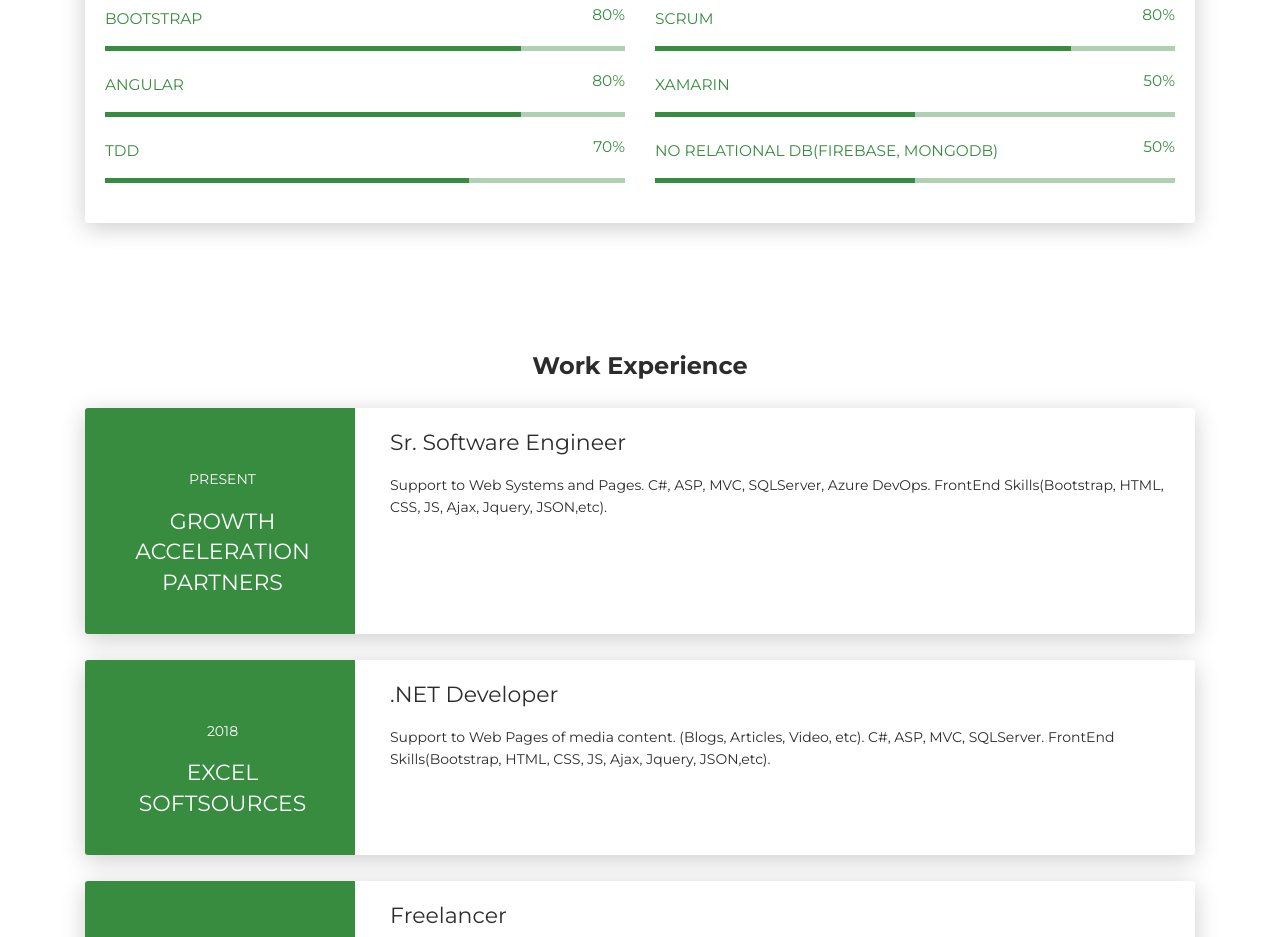
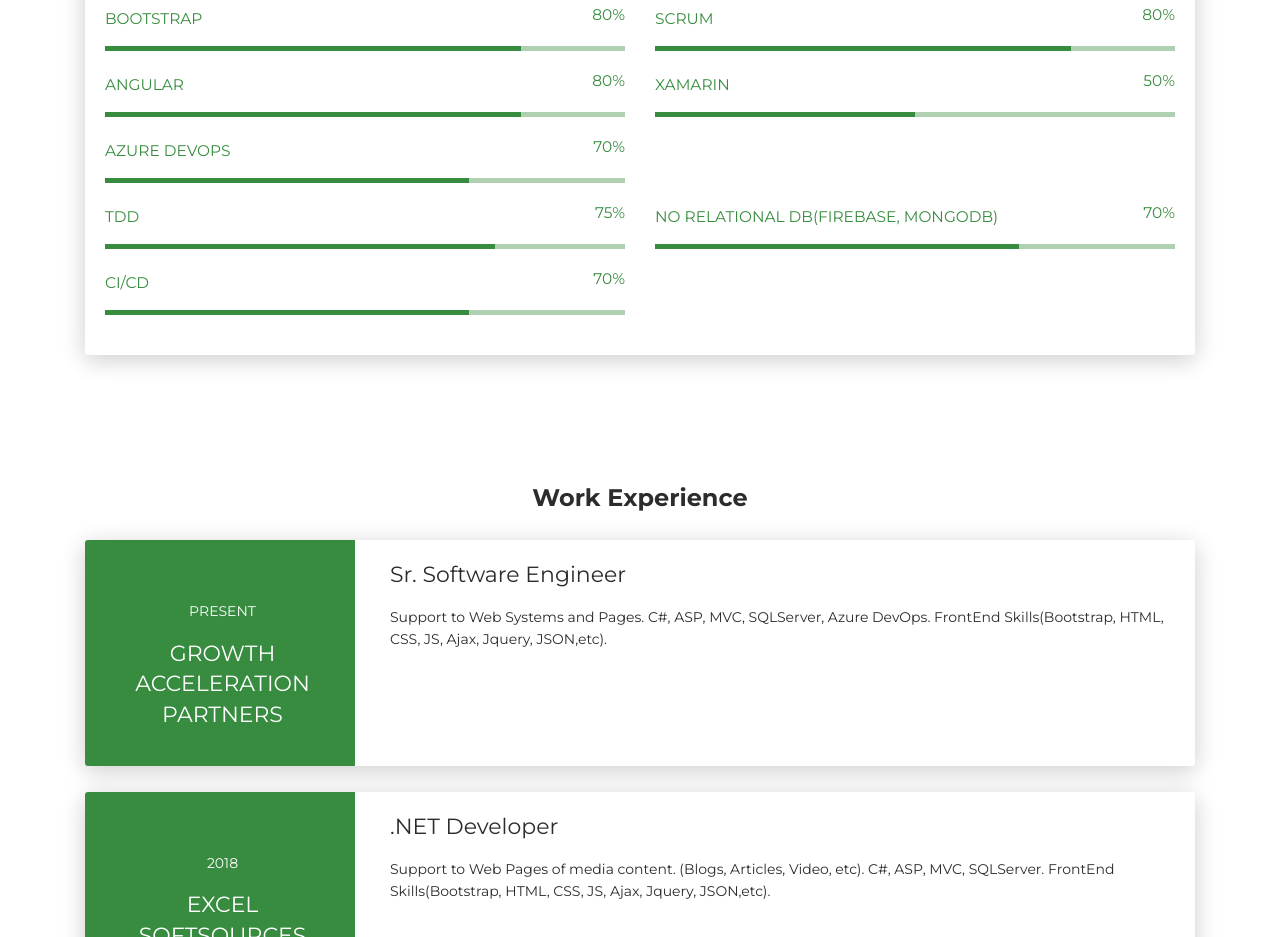
Before and after one commit to lfowks/myProfile, a plain HTML site: page index.html in a window 1280 px wide. Shown: the part 1600-2537 px from the top of the page. Drawn offline with Linux system fonts and the light colour scheme.

Commit message:
Update index.html

```diff
--- a/index.html
+++ b/index.html
@@ -310,19 +310,33 @@
                 </div>
               </div>
             </div>
+            <div class="col-md-6">
+            <div class="progress-container progress-primary"><span class="progress-badge">Azure DevOps</span>
+              <div class="progress">
+                <div class="progress-bar progress-bar-primary" data-aos="progress-full" data-aos-offset="10" data-aos-duration="2000" role="progressbar" aria-valuenow="70" aria-valuemin="0" aria-valuemax="100" style="width: 70%;"></div><span class="progress-value">70%</span>
+              </div>
+            </div>
+          </div>
         </div>
         <div class="row">
           <div class="col-md-6">
             <div class="progress-container progress-primary"><span class="progress-badge">TDD</span>
+              <div class="progress">
+                <div class="progress-bar progress-bar-primary" data-aos="progress-full" data-aos-offset="10" data-aos-duration="2000" role="progressbar" aria-valuenow="75" aria-valuemin="0" aria-valuemax="100" style="width: 75%;"></div><span class="progress-value">75%</span>
+              </div>
+            </div>
+          </div>
+          <div class="col-md-6">
+            <div class="progress-container progress-primary"><span class="progress-badge">No Relational DB(Firebase, MongoDB)</span>
               <div class="progress">
                 <div class="progress-bar progress-bar-primary" data-aos="progress-full" data-aos-offset="10" data-aos-duration="2000" role="progressbar" aria-valuenow="70" aria-valuemin="0" aria-valuemax="100" style="width: 70%;"></div><span class="progress-value">70%</span>
               </div>
             </div>
           </div>
           <div class="col-md-6">
-            <div class="progress-container progress-primary"><span class="progress-badge">No Relational DB(Firebase, MongoDB)</span>
+            <div class="progress-container progress-primary"><span class="progress-badge">CI/CD</span>
               <div class="progress">
-                <div class="progress-bar progress-bar-primary" data-aos="progress-full" data-aos-offset="10" data-aos-duration="2000" role="progressbar" aria-valuenow="50" aria-valuemin="0" aria-valuemax="100" style="width: 50%;"></div><span class="progress-value">50%</span>
+                <div class="progress-bar progress-bar-primary" data-aos="progress-full" data-aos-offset="10" data-aos-duration="2000" role="progressbar" aria-valuenow="70" aria-valuemin="0" aria-valuemax="100" style="width: 70%;"></div><span class="progress-value">70%</span>
               </div>
             </div>
           </div>
```
